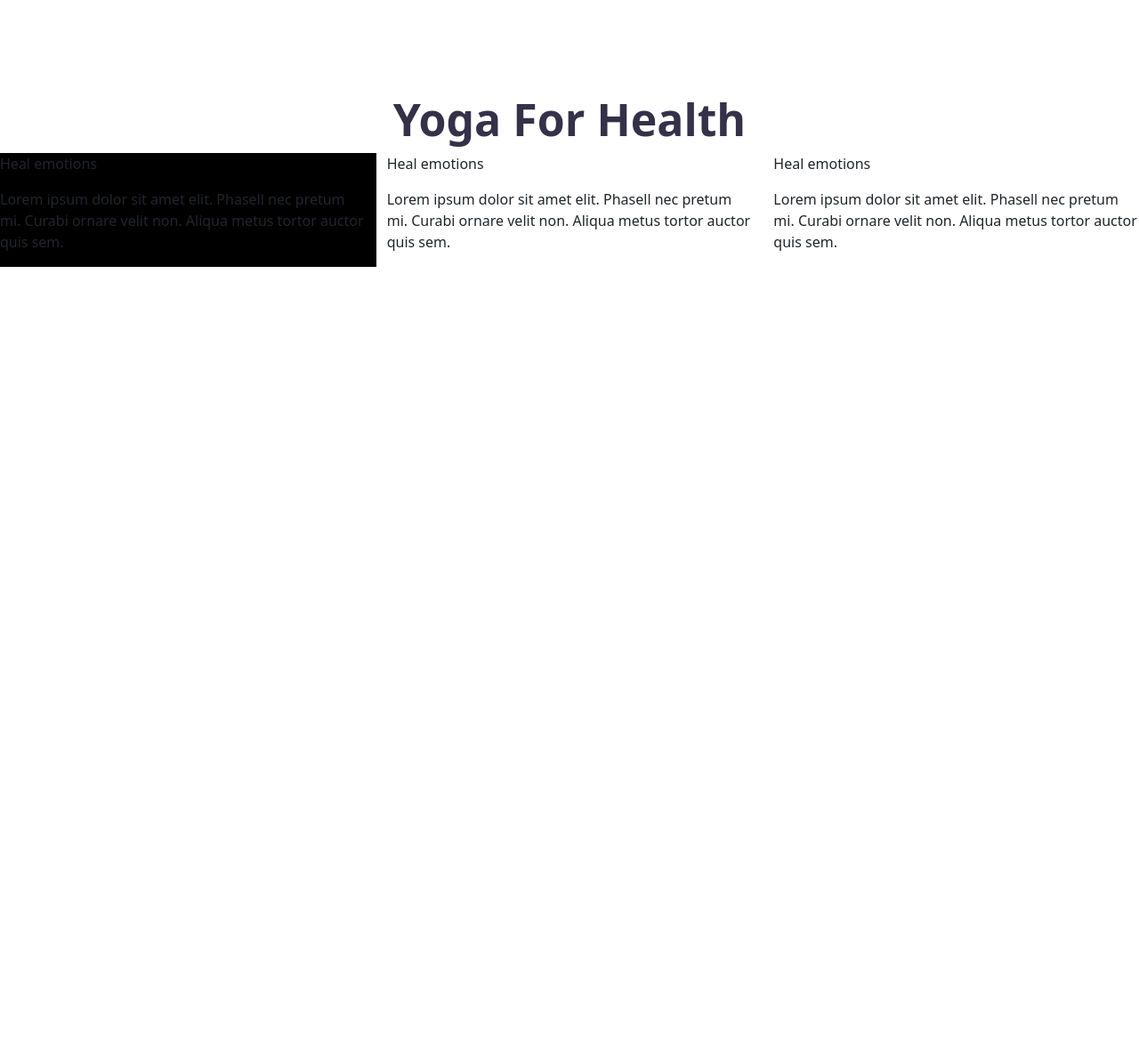
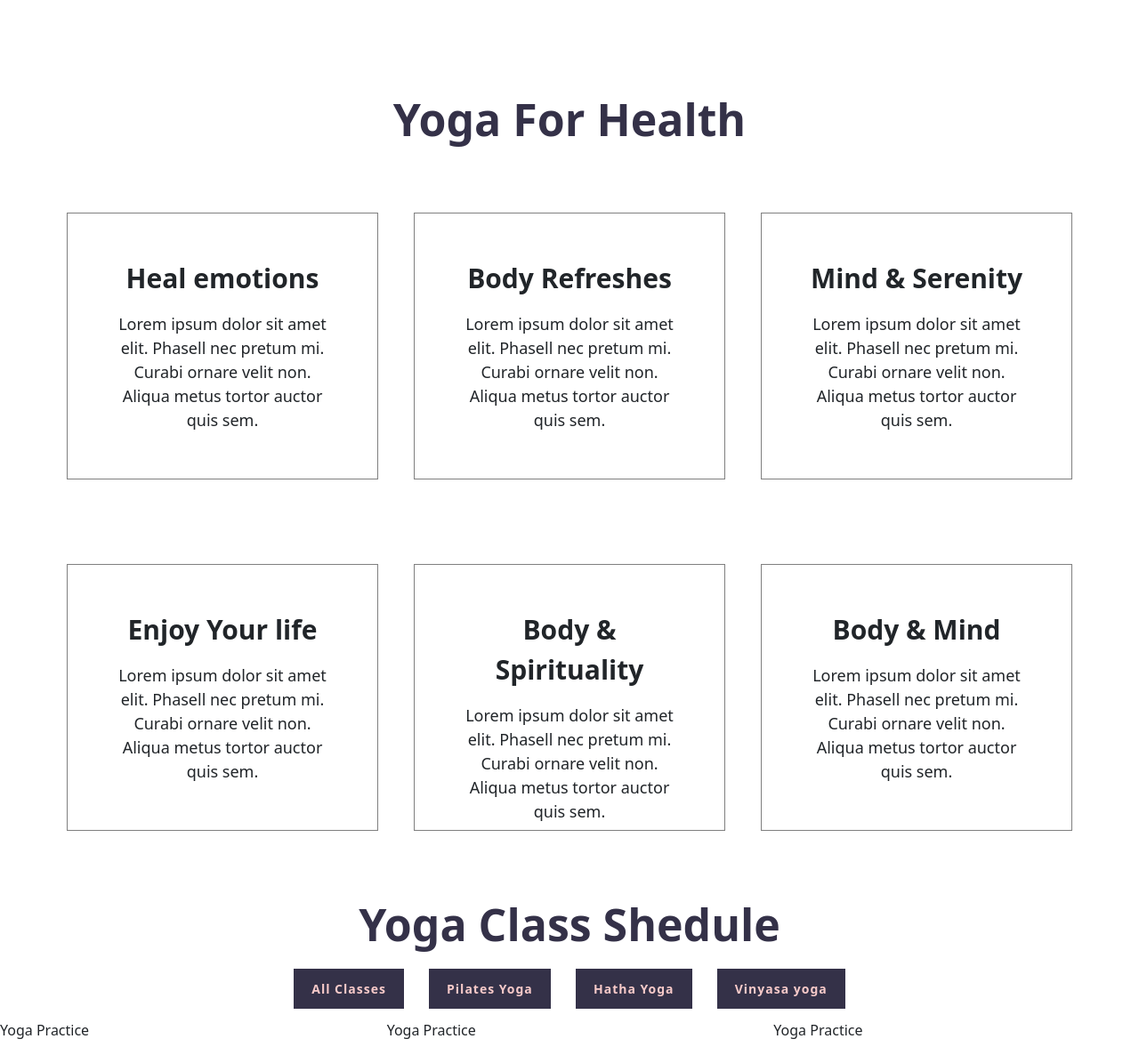
Before and after one commit to arpit-chouhan/yoga, a plain HTML site: page index.html in a window 1280 px wide. Shown: the part 1164-2350 px from the top of the page at 89% size. Before the commit the page ends 1464 px from the top, so only its background shows below. Drawn offline with nearby package versions, Linux system fonts and the light colour scheme.

Commit message:
first save

```diff
--- a/index.html
+++ b/index.html
@@ -77,35 +77,105 @@
 
         </div>
     </div>
+    <div class="cards">
+
         <div class="container4">
             <div class="row align-items-start">
 
                 <div class="col firstcol">
                     <p class="headingpara">Heal emotions</p>
-                <p>Lorem ipsum dolor sit amet elit. Phasell nec pretum mi. Curabi ornare velit non. Aliqua metus
+                    <p class="para">Lorem ipsum dolor sit amet elit. Phasell nec pretum mi. Curabi ornare velit non.
+                        Aliqua metus
                         tortor auctor quis sem.</p>
 
                 </div>
-            <div class="col">
-                <p class="headingpara">Heal emotions</p>
-                <p>Lorem ipsum dolor sit amet elit. Phasell nec pretum mi. Curabi ornare velit non. Aliqua metus
+                <div class="col firstcol">
+                    <p class="headingpara">Body Refreshes</p>
+                    <p class="para">Lorem ipsum dolor sit amet elit. Phasell nec pretum mi. Curabi ornare velit non.
+                        Aliqua metus
                         tortor auctor quis sem.</p>
 
                 </div>
-            <div class="col">
-                <p class="headingpara">Heal emotions</p>
-                <p>Lorem ipsum dolor sit amet elit. Phasell nec pretum mi. Curabi ornare velit non. Aliqua metus
+                <div class="col firstcol">
+                    <p class="headingpara">Mind & Serenity</p>
+                    <p class="para">Lorem ipsum dolor sit amet elit. Phasell nec pretum mi. Curabi ornare velit non.
+                        Aliqua metus
                         tortor auctor quis sem.</p>
 
                 </div>
             </div>
 
+            <div class="row align-items-start">
+
+                <div class="col firstcol">
+                    <p class="headingpara">Enjoy Your life</p>
+                    <p class="para">Lorem ipsum dolor sit amet elit. Phasell nec pretum mi. Curabi ornare velit non.
+                        Aliqua metus
+                        tortor auctor quis sem.</p>
+
+                </div>
+                <div class="col firstcol">
+                    <p class="headingpara">Body & Spirituality</p>
+                    <p class="para">Lorem ipsum dolor sit amet elit. Phasell nec pretum mi. Curabi ornare velit non.
+                        Aliqua metus
+                        tortor auctor quis sem.</p>
+
+                </div>
+                <div class="col firstcol">
+                    <p class="headingpara">Body & Mind</p>
+                    <p class="para">Lorem ipsum dolor sit amet elit. Phasell nec pretum mi. Curabi ornare velit non.
+                        Aliqua metus
+                        tortor auctor quis sem.</p>
+
+                </div>
+            </div>
         </div>
 
 
 
+    </div>
+    <div class="section5">
 
-    </header>
+        <div class="col sec5">
+            <h2>Yoga Class Shedule</h2>
+
+        </div>
+    </div>
+    <div class="section6">
+
+        <div class="col buttonsec4">
+            <button class="button4">All Classes</button>
+            <button class="button4">Pilates Yoga</button>
+            <button class="button4">Hatha Yoga </button>
+            <button class="button4">Vinyasa yoga</button>
+
+        </div>
+    </div>
+    <!-- ************************section7****************************************** -->
+    <div class="gallary">
+
+            <div class="row gallarysec">
+
+                <div class="col">
+
+                    <p>Yoga Practice</p>
+
+                </div>
+                <div class="col">
+
+                    <p>Yoga Practice</p>
+                </div>
+                <div class="col">
+
+                    <p>Yoga Practice</p>
+                </div>
+            </div>
+
+
+    </div>
+
+
+
 </body>
 
 </html>
--- a/style.css
+++ b/style.css
@@ -106,7 +106,7 @@
     line-height: 1.3;
 
 }
-
+/* ******************section3*********************** */
 .sec3 h2{
     margin-top: 10%;
     font-size: 50px;
@@ -115,7 +115,73 @@
     text-align: center;
 
 }
-.container4 .firstcol{
-    background-color:black;
+.container4 .row{
+    margin: 55px;
+}
+.cards .container4 .firstcol{
+    border: 0.1px solid grey;
+    background-color:white;
+    height: 300px;
+    width: 300px;
+    margin: 20px;
+    padding: 50px;
+    transition: 0.4s;
+
+
 
 }
+.cards .container4 .firstcol:hover{
+    background-color: #343148;
+    color: #F7CAC9;
+}
+.cards .container4 .firstcol .headingpara{
+    font-size: 30px;
+    font-weight: 600;
+    text-align: center;
+
+}
+
+.cards .container4 .firstcol .para{
+    font-size: 18px;
+    text-align: center;
+
+}
+.cards .container4 .firstcol .para:hover{
+    color: white;
+}
+/* *************************************section5************************** */
+.sec5 h2{
+
+    font-size: 50px;
+    color: #343148;
+    font-weight: 700;
+    text-align: center;
+
+}
+.button4{
+    background-color: #343148;
+    padding: 12px 20px;
+    font-size: 14px;
+    font-weight: 600;
+    border: none;
+    color: #F7CAC9;
+    letter-spacing: 1px;
+    transition: 0.3s;
+    margin: 12px;
+}
+.button4:hover{
+    background-color: white;
+    color: black;
+    border: 0.1px solid #343148;
+}
+.section6{
+   text-align: center;
+}
+
+
+
+
+****************************section7****************************
+.gallary .gallarysec  {
+   text-align: center;
+}
```
Also changed, not shown: class-1.jpg (added), class-2.jpg (added), class-3.jpg (added), class-4.jpg (added), class-5.jpg (added), class-6.jpg (added). Lines whose indentation alone changed are shown as unchanged.
